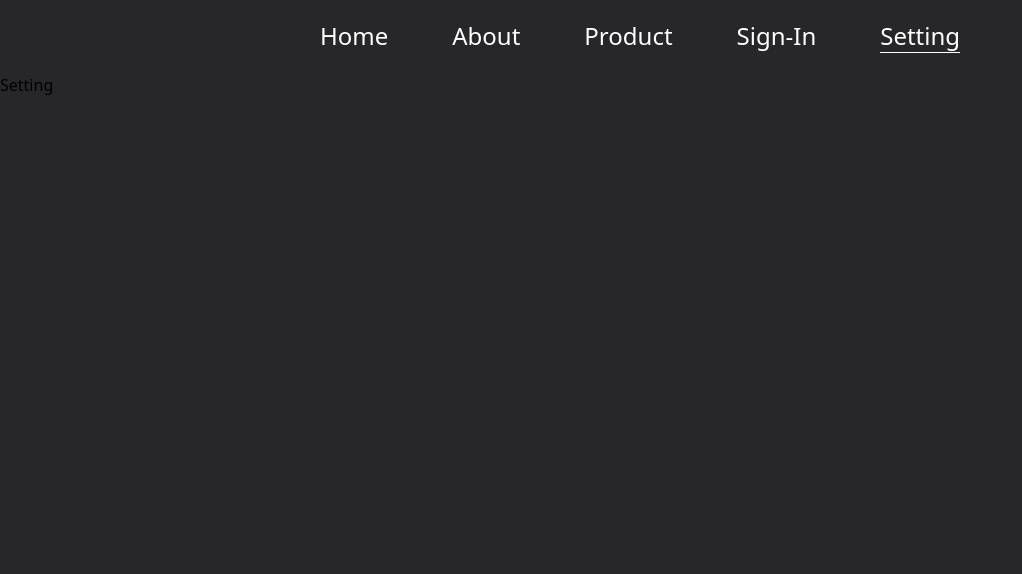
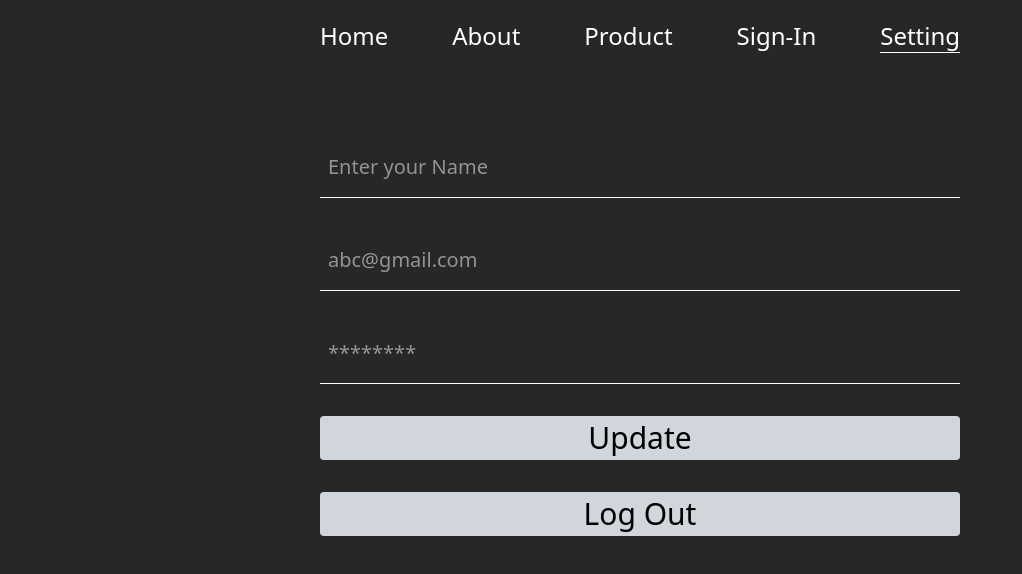
Before and after one commit to BinodRai123/ReduxToolKit-RTK-project-, a React (Vite) app in the folder frontend/: page /setting in a window 1280 px wide. Shown: the top 574 px of the page, without its empty margins (0-1022 px from the left). Built offline with nearby package versions, Linux system fonts and the light colour scheme.

Commit message:
update user profile data emaill, password

```diff
--- a/frontend/src/Store/Action/userAction.jsx
+++ b/frontend/src/Store/Action/userAction.jsx
@@ -1,20 +1,20 @@
 import axios from "../../utils/axios";
 import { toast } from "react-toastify";
-import { loadUser } from "../reducers/userSlice"
+import { loadUser, removeUser } from "../reducers/userSlice"
 
 export const asyncCurrentUser = () => async (dispatch, getState) => {
   try {
     const user = JSON.parse(localStorage.getItem("user"));
     if(user) dispatch(loadUser(user));
-    else console.log("user not logged in");
   } catch (error) {
     toast.error(error);
   }
 };
 
-export const asyncLogoutUser = (user) => async (dispatch, getState) => {
+export const asyncLogoutUser = () => async (dispatch) => {
   try {
     localStorage.setItem("user", null);
+    dispatch(removeUser());
   } catch (error) {
     toast.error(error);
   }
@@ -25,7 +25,6 @@ export const asyncLoginUser = (user) => async (dispatch, getState) => {
     const { data } = await axios.get(
       `/users?email=${user.email}&password=${user.password}`
     );
-    console.log(data)
     localStorage.setItem("user",JSON.stringify(data[0]));
   } catch (error) {
     toast.error(error);
--- a/frontend/src/pages/setting.jsx
+++ b/frontend/src/pages/setting.jsx
@@ -1,9 +1,59 @@
-import React from 'react'
+import { useForm } from "react-hook-form";
+import { useDispatch } from "react-redux";
+import { NavLink, useNavigate } from "react-router-dom";
 
 const Setting = () => {
+  const dispatch = useDispatch();
+  const navigate = useNavigate();
+  const {
+    register,
+    handleSubmit,
+  } = useForm({
+    // defaultValues: {
+
+    // }
+  });
+
+  const handleFormData = (user) => {
+    user.id = nanoid();
+    user.isAdmin = false;
+    dispatch(asyncRegisterUser(user));
+    navigate("/login");
+  };
+
   return (
-    <div>Setting</div>
-  )
-}
+    <form
+      className="flex flex-col gap-8 mt-16 items-center"
+      onSubmit={handleSubmit(handleFormData)}
+    >
+      <input
+        {...register("name")}
+        className="text-xl font-thin login-form"
+        type="text"
+        placeholder="Enter your Name"
+        required
+      />
+      <input
+        {...register("email")}
+        className="text-xl font-thin login-form"
+        type="email"
+        placeholder="abc@gmail.com"
+        required
+      />
 
-export default Setting
+      <input
+        {...register("password")}
+        className="text-xl font-thin login-form"
+        type="password"
+        placeholder="********"
+        required
+      />
+
+      <input className="button" type="submit" value={"Update"} />
+
+        <button className="button" type="button">Log Out</button>
+    </form>
+  );
+};
+
+export default Setting;
```
